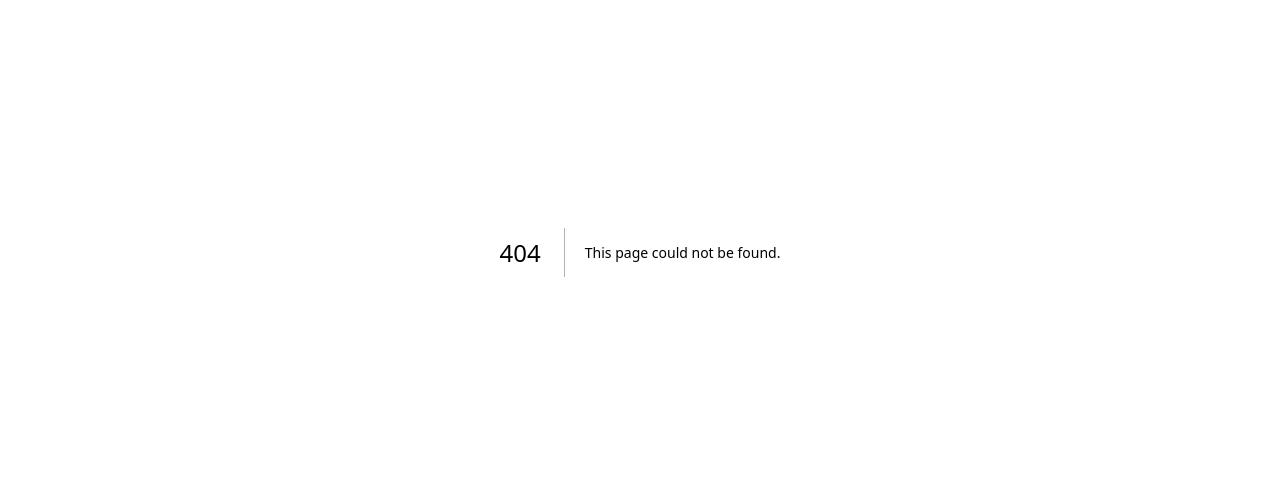
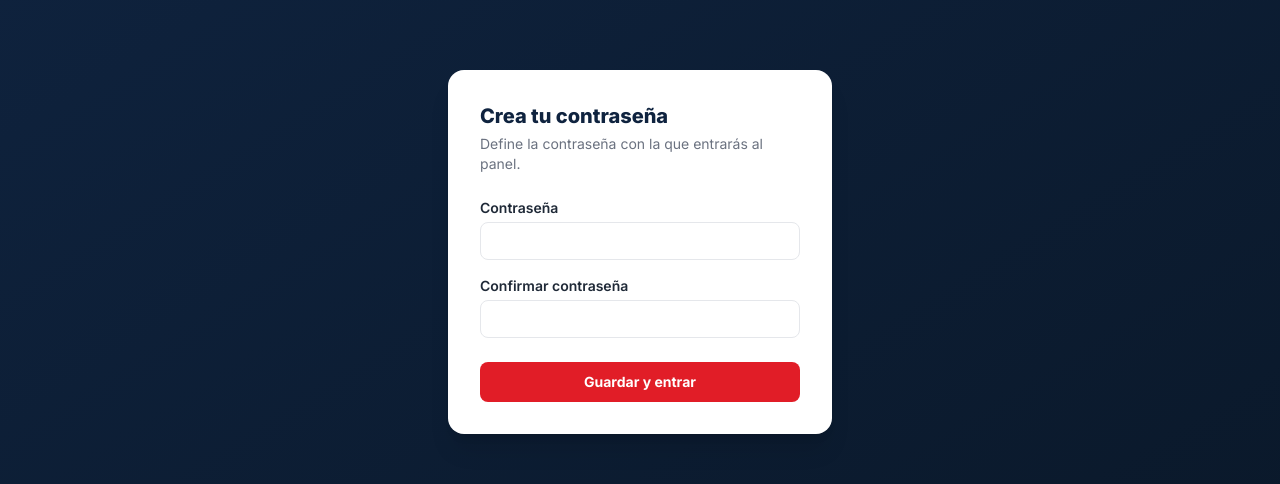
Before and after one commit to aleaguilar3103/ao-liquidation-warehoue, a Next.js app: page /admin/set-password in a window 1280 px wide. Before the commit this address had no page. Shown: the part 148-632 px from the top of the page. Built offline with nearby package versions, Linux system fonts and the light colour scheme; no server answers.

Commit message:
feat(auth): página para crear/confirmar contraseña

```diff
--- /dev/null
+++ b/src/app/admin/set-password/page.tsx
@@ -0,0 +1,89 @@
+"use client";
+
+import { useState } from "react";
+import { useRouter } from "next/navigation";
+import { createClient } from "@/lib/supabase/client";
+
+export default function SetPasswordPage() {
+  const router = useRouter();
+  const supabase = createClient();
+  const [password, setPassword] = useState("");
+  const [confirm, setConfirm] = useState("");
+  const [msg, setMsg] = useState<string | null>(null);
+  const [loading, setLoading] = useState(false);
+
+  async function handleSubmit(e: React.FormEvent) {
+    e.preventDefault();
+    setMsg(null);
+
+    if (password.length < 8) {
+      setMsg("La contraseña debe tener al menos 8 caracteres.");
+      return;
+    }
+    if (password !== confirm) {
+      setMsg("Las contraseñas no coinciden.");
+      return;
+    }
+
+    setLoading(true);
+    const { error } = await supabase.auth.updateUser({ password });
+    setLoading(false);
+
+    if (error) {
+      setMsg(
+        "No se pudo guardar. Es posible que el enlace haya expirado; pide una nueva invitación.",
+      );
+      return;
+    }
+    router.push("/admin");
+    router.refresh();
+  }
+
+  return (
+    <div className="flex min-h-screen items-center justify-center bg-gradient-to-br from-[#0F233F] to-[#0A1829] px-4">
+      <form
+        onSubmit={handleSubmit}
+        className="w-full max-w-sm rounded-2xl bg-white p-8 shadow-xl"
+      >
+        <h1 className="text-xl font-extrabold text-[#0F233F]">
+          Crea tu contraseña
+        </h1>
+        <p className="mt-1 text-sm text-[#6B7280]">
+          Define la contraseña con la que entrarás al panel.
+        </p>
+
+        <label className="mt-6 block text-sm font-semibold text-[#1F2937]">
+          Contraseña
+        </label>
+        <input
+          type="password"
+          required
+          value={password}
+          onChange={(e) => setPassword(e.target.value)}
+          className="mt-1 w-full rounded-lg border border-[#E5E7EB] px-3 py-2 text-sm outline-none focus:border-[#0F233F]"
+        />
+
+        <label className="mt-4 block text-sm font-semibold text-[#1F2937]">
+          Confirmar contraseña
+        </label>
+        <input
+          type="password"
+          required
+          value={confirm}
+          onChange={(e) => setConfirm(e.target.value)}
+          className="mt-1 w-full rounded-lg border border-[#E5E7EB] px-3 py-2 text-sm outline-none focus:border-[#0F233F]"
+        />
+
+        {msg && <p className="mt-3 text-sm text-[#B91019]">{msg}</p>}
+
+        <button
+          type="submit"
+          disabled={loading}
+          className="mt-6 w-full rounded-lg bg-[#E11D27] px-4 py-2.5 text-sm font-bold text-white transition-colors hover:bg-[#B91019] disabled:opacity-60"
+        >
+          {loading ? "Guardando…" : "Guardar y entrar"}
+        </button>
+      </form>
+    </div>
+  );
+}
```
